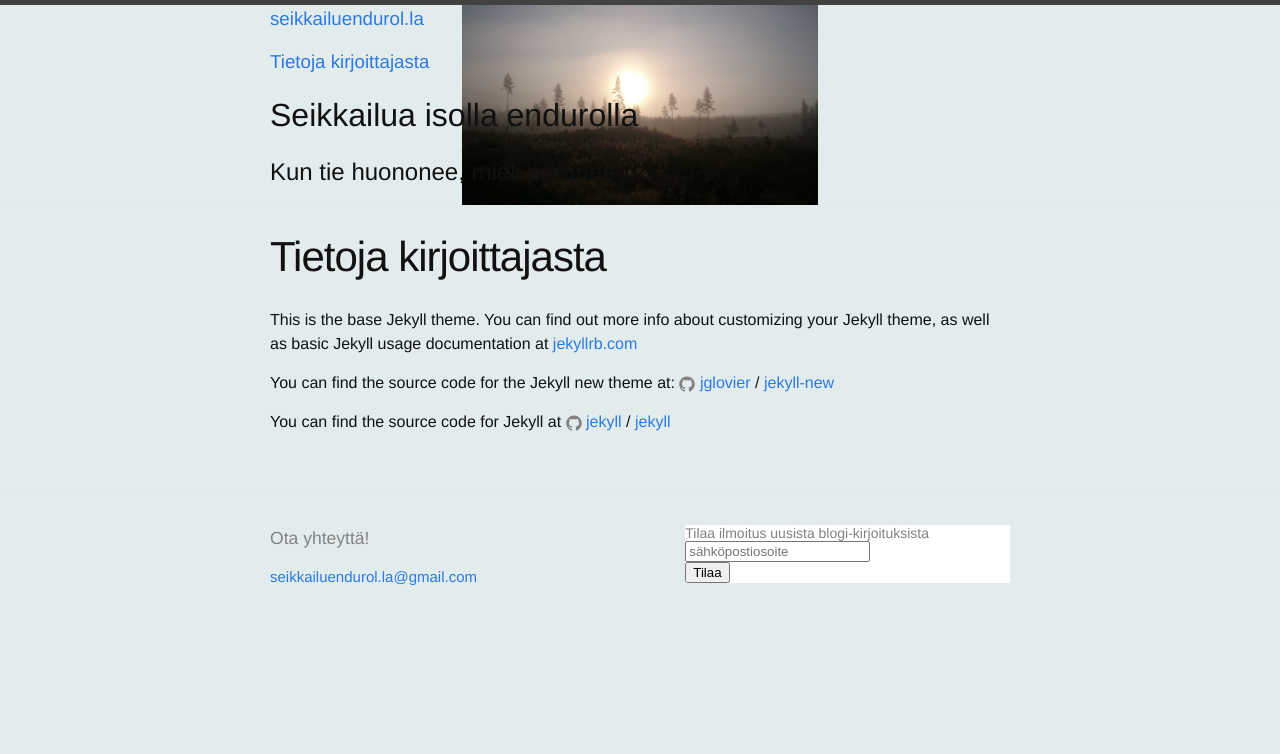
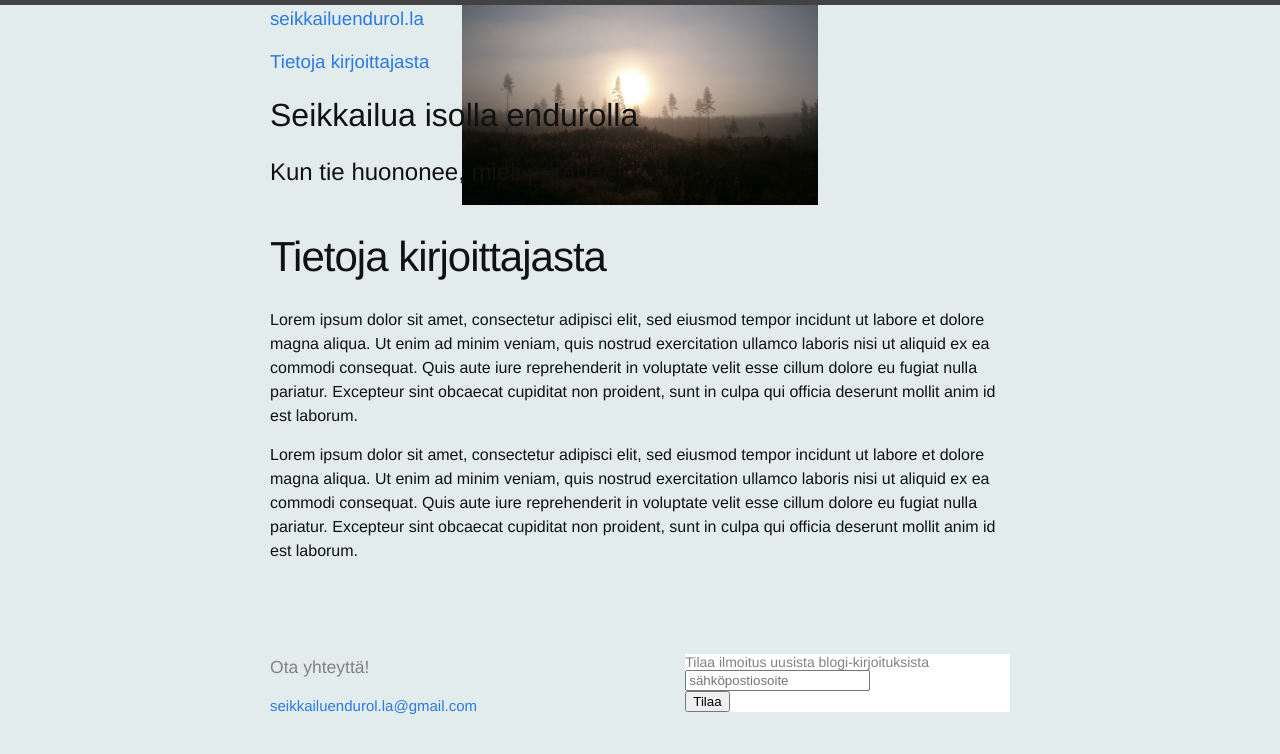
Before and after one commit to seikkailuendurolla/seikkailuendurolla.github.io, a Jekyll site: the page built from about.md, in a window 1280 px wide. Shown: the top 754 px of the page. Built offline with Jekyll 4.4.1, drawn with Linux system fonts in a browser that asks for light colours; some web fonts are replaced; comment, search, counter and statistics services are not loaded.

Commit message:
Lorem ipsumia about sivulle

```diff
--- a/about.md
+++ b/about.md
@@ -5,12 +5,6 @@ permalink: /about/
 header_image_style: "background: url('/assets/etusivu.jpg') no-repeat center center; background-size: auto 100%;"
 ---
 
-This is the base Jekyll theme. You can find out more info about customizing your Jekyll theme, as well as basic Jekyll usage documentation at [jekyllrb.com](http://jekyllrb.com/)
+Lorem ipsum dolor sit amet, consectetur adipisci elit, sed eiusmod tempor incidunt ut labore et dolore magna aliqua. Ut enim ad minim veniam, quis nostrud exercitation ullamco laboris nisi ut aliquid ex ea commodi consequat. Quis aute iure reprehenderit in voluptate velit esse cillum dolore eu fugiat nulla pariatur. Excepteur sint obcaecat cupiditat non proident, sunt in culpa qui officia deserunt mollit anim id est laborum.
 
-You can find the source code for the Jekyll new theme at:
-{% include icon-github.html username="jglovier" %} /
-[jekyll-new](https://github.com/jglovier/jekyll-new)
-
-You can find the source code for Jekyll at
-{% include icon-github.html username="jekyll" %} /
-[jekyll](https://github.com/jekyll/jekyll)
+Lorem ipsum dolor sit amet, consectetur adipisci elit, sed eiusmod tempor incidunt ut labore et dolore magna aliqua. Ut enim ad minim veniam, quis nostrud exercitation ullamco laboris nisi ut aliquid ex ea commodi consequat. Quis aute iure reprehenderit in voluptate velit esse cillum dolore eu fugiat nulla pariatur. Excepteur sint obcaecat cupiditat non proident, sunt in culpa qui officia deserunt mollit anim id est laborum.
```
